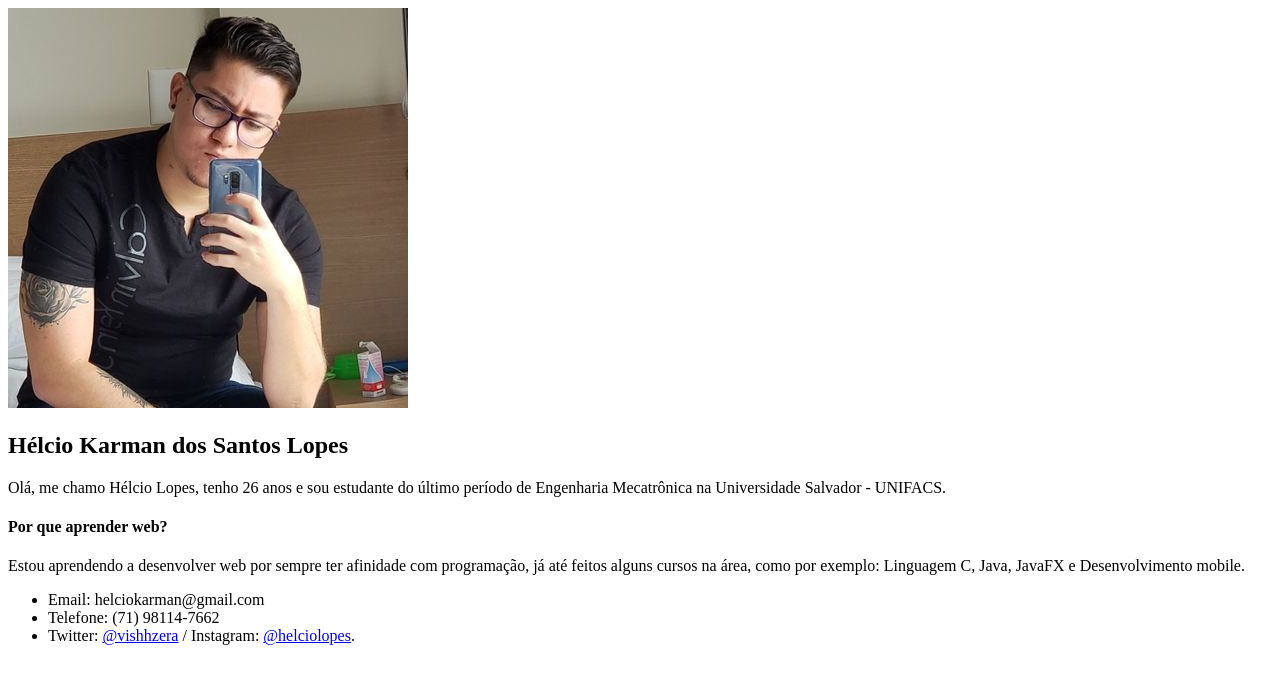
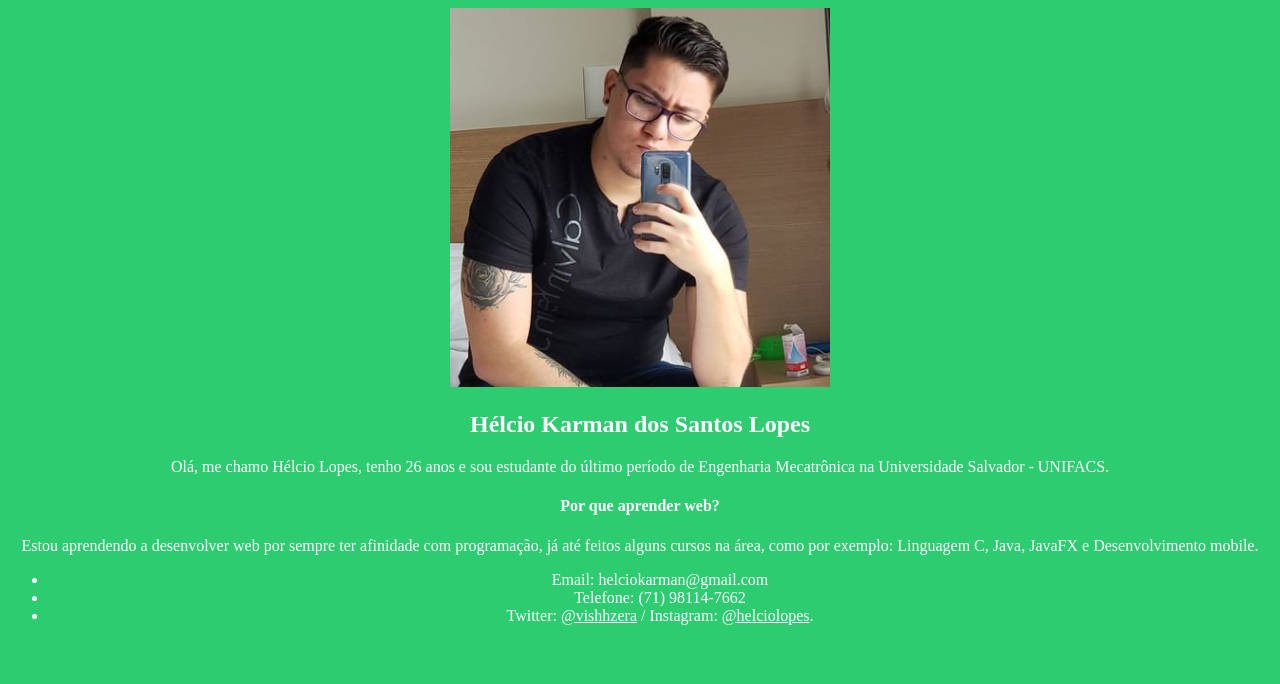
Before and after one commit to helciosantos/me, a plain HTML site: page index.html in a window 1280 px wide. Drawn offline with Linux system fonts and the light colour scheme.

Commit message:
Criando CSS da página

```diff
--- /dev/null
+++ b/CSS/style.css
@@ -0,0 +1,13 @@
+/* Criação da classe 'center' com a instrução de alinhamento no centro */
+.center {
+    text-align: center;
+}
+.size-img{
+    width: 30%;
+}
+.bg{
+    background-color: #2ecc71;
+}
+.txt-color{
+    color: white;
+}
--- a/index.html
+++ b/index.html
@@ -6,25 +6,27 @@
         <meta name="viewport" content="width=device-width, initial-scale=1.0">
         <meta http-equiv="X-UA-Compatible" content="ie=edge">
         <title>Hélcio Lopes</title>
+        <link rel="stylesheet" href="css/style.css">
     </head>
     <!-- No body colocaremos tudo que o browser irá renderizar, ou seja, mostrar para o usuário -->
-    <body>
-        <img src="images/eu.jpg" alt="Hélcio em São Paulo - SP">
+    <body class="center bg">
+        <img class="size-img" src="images/eu.jpg" alt="Hélcio em São Paulo - SP">
         <!-- Tags para título: h1, h2, h3, h4, h5 e h6 -->
-        <h2>Hélcio Karman dos Santos Lopes</h2>
+        <h2 class="txt-color">Hélcio Karman dos Santos Lopes</h2>
         <!-- Tag 'p' para parágrafos -->
-        <p>Olá, me chamo Hélcio Lopes, tenho 26 anos e sou estudante do último período de Engenharia Mecatrônica
-        na Universidade Salvador - UNIFACS.</p>
-        <h4>Por que aprender web?</h4>
-        <p>Estou aprendendo a desenvolver web por sempre ter afinidade com programação, já até feitos alguns cursos
+        <p class="txt-color">Olá, me chamo Hélcio Lopes, tenho 26 anos e sou estudante do último período de Engenharia Mecatrônica
+        na Universidade Salvador - UNIFACS.</pclass="txt-color">
+        <h4 class="txt-color">Por que aprender web?</h4>
+        <p class="txt-color">Estou aprendendo a desenvolver web por sempre ter afinidade com programação, já até feitos alguns cursos
         na área, como por exemplo: Linguagem C, Java, JavaFX e Desenvolvimento mobile.</p>
         <!-- Tags 'ul' e 'ol' para criação de listas, sendo 'ul': lista com pontos, e 'ol': lista numerada -->
-        <ul>
+        <ul class="txt-color">
             <!-- Tag 'li' para criar o item da lista -->
             <li>Email: helciokarman@gmail.com</li>
             <li>Telefone: (71) 98114-7662</li>
-            <li>Twitter: <a target="_blank" href="https://twitter.com/vishhzera">@vishhzera</a> /
-            Instagram: <a target="_blank" href="https://www.instagram.com/helciolopes/">@helciolopes</a>.</li>
+            <!-- Tag 'a' é para linkar um elemento ao link na internet. E o 'blank' faz abrir o link em outra aba -->
+            <li>Twitter: <a class="txt-color" target="_blank" href="https://twitter.com/vishhzera">@vishhzera</a> /
+            Instagram: <a class="txt-color" target="_blank" href="https://www.instagram.com/helciolopes/">@helciolopes</a>.</li>
         </ul>
 
     </body>
```
